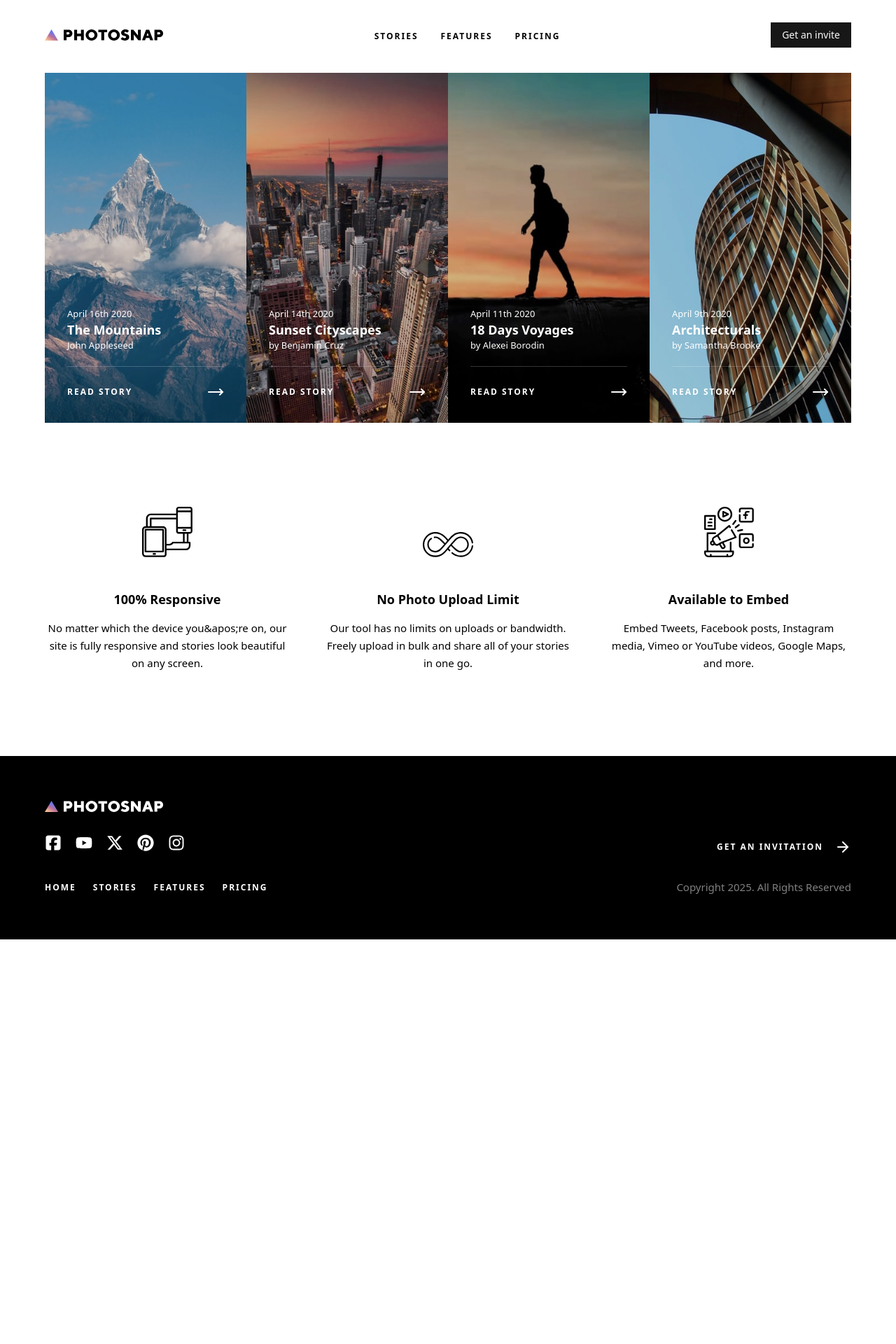
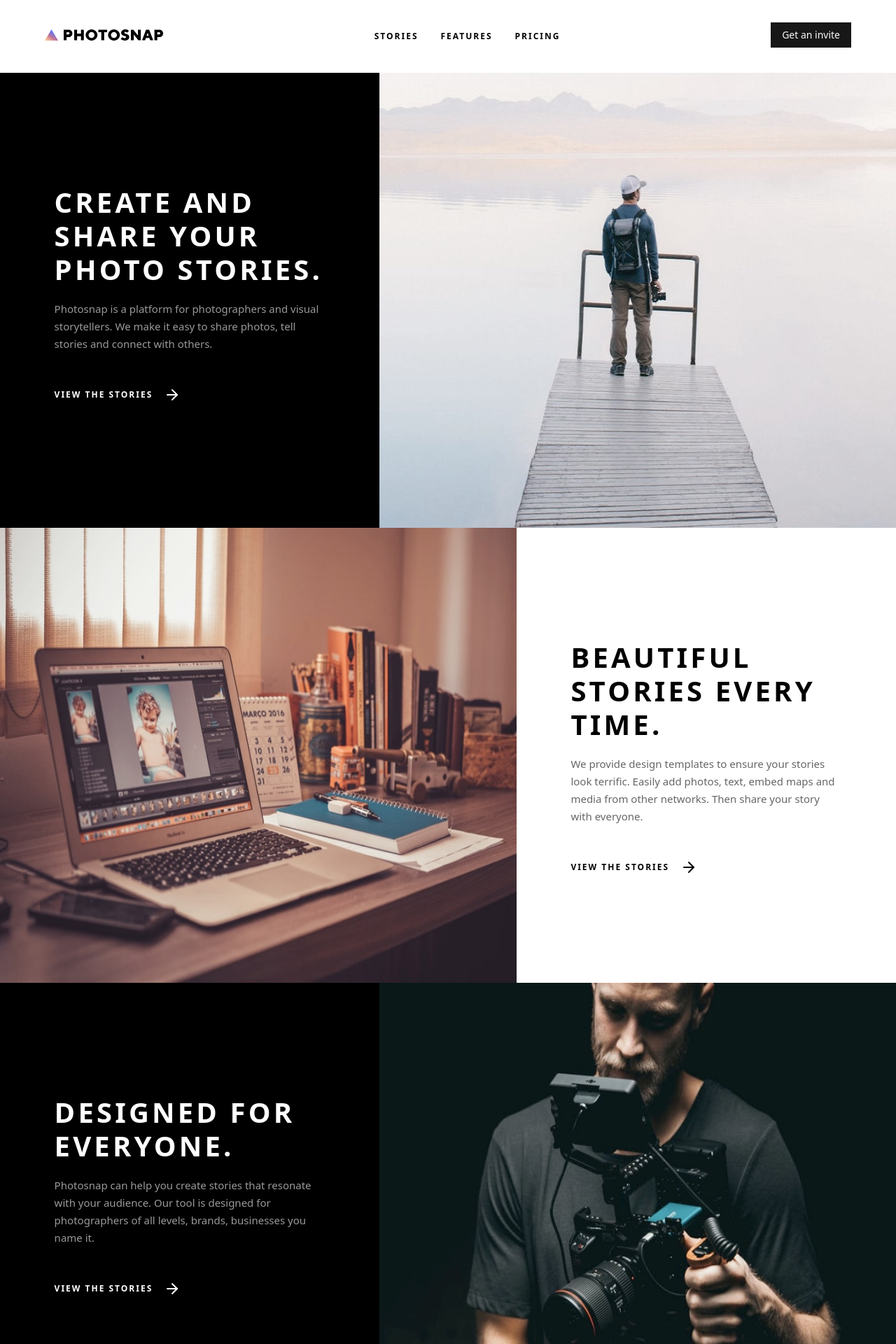
Before and after one commit to Youmnaelzany/photosnap, a Next.js app: page / in a window 1280 px wide. Shown: the top 1920 px of the page at 70% size. Before the commit the page ends 1342 px from the top, so only its background shows below. Built offline with nearby package versions, Linux system fonts and the light colour scheme.

Commit message:
feat: add HomeStories and SectionContainers components, update Stories component and app page

```diff
--- a/app/page.tsx
+++ b/app/page.tsx
@@ -1,9 +1,11 @@
 import AppPros from "@/components/AppPros";
+import HomeStories from "@/components/HomeStories";
 import Stories from "@/components/Stories";
 
 export default function Home() {
   return (
     <main className="">
+      <HomeStories />
       <Stories limit={4} />
       <AppPros />
     </main>
--- /dev/null
+++ b/components/HomeStories.tsx
@@ -0,0 +1,13 @@
+import React from "react"
+import SectionContainers from "./SectionContainers"
+
+const HomeStories = () => {
+    return (
+        <React.Fragment>
+            <SectionContainers image="/home/mobile/create-and-share.jpg" alt="Create and share your photo Stories." title="Create and share your photo Stories." description="Photosnap is a platform for photographers and visual storytellers. We make it easy to share photos, tell stories and connect with others." imageDesktop="/home/desktop/create-and-share.jpg" imageTablet="/home/tablet/create-and-share.jpg" bgColor="black" className="md:flex-row-reverse" textColor="white" />
+            <SectionContainers image="/home/mobile/beautiful-stories.jpg" alt="Beautiful stories every time." title="Beautiful stories every time." description="We provide design templates to ensure your stories look terrific. Easily add photos, text, embed maps and media from other networks. Then share your story with everyone." imageDesktop="/home/desktop/beautiful-stories.jpg" imageTablet="/home/tablet/beautiful-stories.jpg" bgColor="white" className="md:flex-row" textColor="black" />
+            <SectionContainers image="/home/mobile/designed-for-everyone.jpg" alt="Designed for everyone." title="Designed for everyone." description="Photosnap can help you create stories that resonate with your audience. Our tool is designed for photographers of all levels, brands, businesses you name it." imageDesktop="/home/desktop/designed-for-everyone.jpg" imageTablet="/home/tablet/designed-for-everyone.jpg" bgColor="black" className="md:flex-row-reverse" textColor="white" />
+        </React.Fragment>
+    )
+}
+export default HomeStories
--- /dev/null
+++ b/components/SectionContainers.tsx
@@ -0,0 +1,25 @@
+import { cn } from "@/lib/utils"
+import Link from "next/link"
+import { ArrowRightIcon } from "lucide-react"
+
+const SectionContainers = ({ image, alt, title, description, imageDesktop, imageTablet, bgColor, className, textColor }: { image: string, alt: string, title: string, description: string, imageDesktop: string, imageTablet: string, bgColor: string, className: string, textColor: string }) => {
+    return (
+        <section className={cn("flex flex-col max-w-7xl", className)} >
+            <picture>
+                <source media="(min-width:1024px)" srcSet={imageDesktop} />
+                <source media="(min-width:768px)" srcSet={imageTablet} />
+                <img src={image} alt={alt} width={375} height={294} className="md:w-[273px] md:h-[650px] lg:w-[830px] lg:h-[650px]" />
+            </picture>
+            <div className={`bg-${bgColor} w-[375px] h-[419px] md:w-[495px] md:h-[650px] lg:w-[610px] lg:h-[650px] flex flex-col justify-center items-center text-${textColor}`}>
+                <div className="w-[318px] h-[275px] md:w-[387px] md:h-[304px] lg:w-[387px] lg:h-[329px]">
+                    <h2 className="font-bold text-[2rem] tracking-[3.33px] leading-10 md:tracking-[4.17px] md:leading-12 md:text-[2.5rem] uppercase flex items-center justify-center w-[318px] md:w-[387px]">{title}</h2>
+                    <p className="opacity-60 font-normal tracking-normal leading-6.25 text-[0.9375rem]  pt-4 pb-6 md:pt-5 md:pb-12">{description}</p>
+                    <Link href={"#"} className="font-bold tracking-[2px] leading-[auto] text-[0.75rem] flex items-center gap-4 uppercase">VIEW THE STORIES
+                        <ArrowRightIcon className={`text-${textColor}`} />
+                    </Link>
+                </div>
+            </div>
+        </section>
+    )
+}
+export default SectionContainers
--- a/components/Stories.tsx
+++ b/components/Stories.tsx
@@ -3,15 +3,13 @@ import Link from "next/link";
 import { MoveRight } from "lucide-react";
 import { STORIES } from "@/lib/Concents";
 import { Separator } from "./ui/separator";
-import Wrapper from "./Wrapper";
 
 const Stories = ({ limit }: { limit?: number }) => {
   const stories = typeof limit === "number" ? STORIES.slice(0, limit) : STORIES;
   return (
-    <Wrapper
-      as="section"
+    <section
       aria-label="Stories"
-      className="grid grid-cols-1 md:grid-cols-2 lg:grid-cols-4"
+      className="grid grid-cols-1 md:grid-cols-2 lg:grid-cols-4 max-w-7xl"
     >
       {stories.map((story) => (
         <div
@@ -56,7 +54,7 @@ const Stories = ({ limit }: { limit?: number }) => {
           </div>
         </div>
       ))}
-    </Wrapper>
+    </section>
   );
 };
 export default Stories;
```
